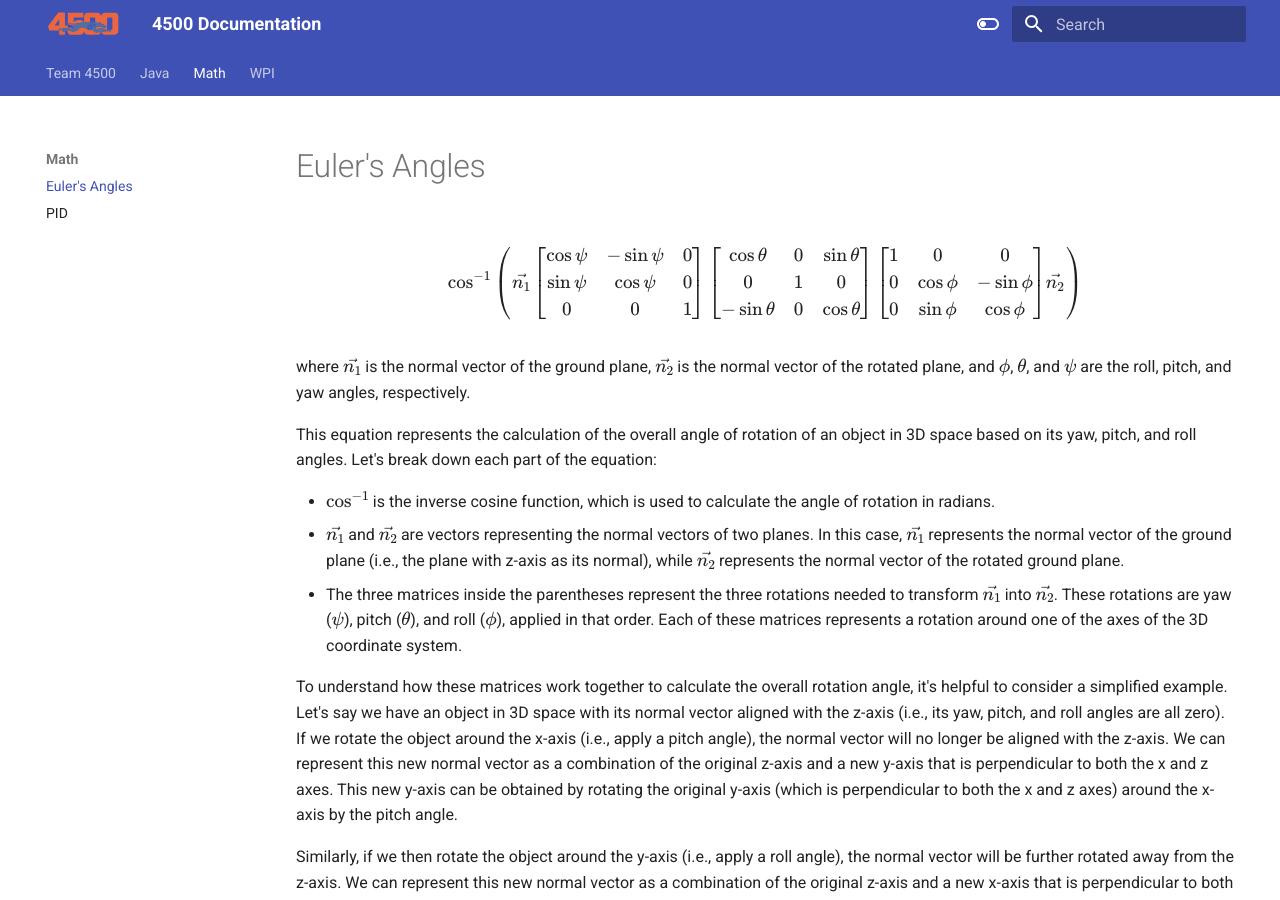
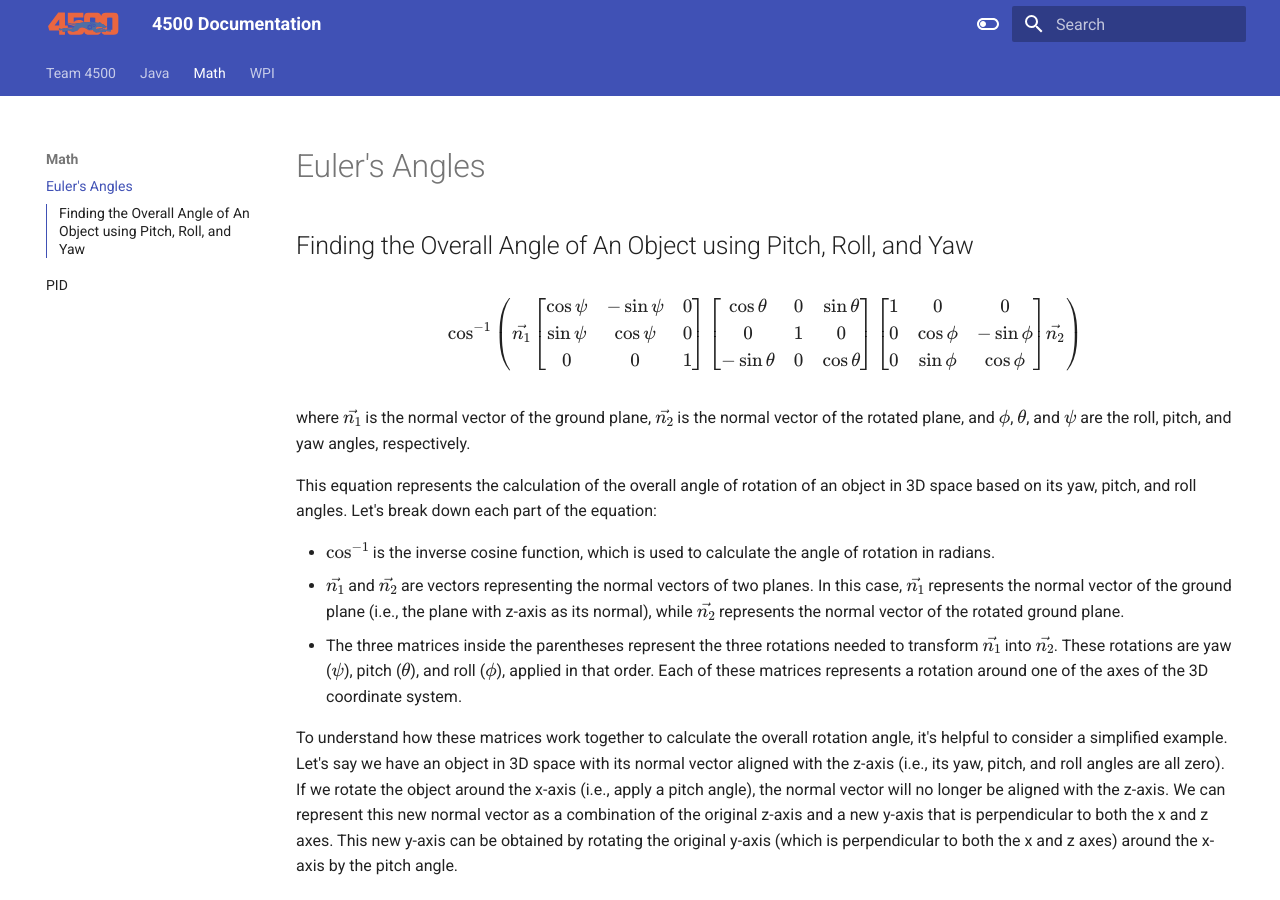
Before and after one commit to FRCTeam4500/mkdocs-4500-docs, an MkDocs documentation site: the page built from docs/Math/eulerangles.md, in a window 1280 px wide and 900 px high. Built offline with MkDocs 1.6.1 and Material for MkDocs 9.7.7, drawn with Linux system fonts in a browser that asks for light colours; some of the changed lines change nothing that is shown.

Commit message:
slight change

```diff
--- a/docs/Math/eulerangles.md
+++ b/docs/Math/eulerangles.md
@@ -1,5 +1,6 @@
 # Euler's Angles
 
+## Finding the Overall Angle of An Object using Pitch, Roll, and Yaw
 $$\cos^{-1} \begin{pmatrix}
     \vec{n_1} \begin{bmatrix}
     \cos \psi & -\sin \psi & 0 \\
--- a/mkdocs.yml
+++ b/mkdocs.yml
@@ -32,7 +32,7 @@ theme:
       accent: lime
 
 extra:
-  homepage: http://frcteam4500.github.io/
+  homepage: https://frcteam4500.github.io/
   social:
     - icon: fontawesome/brands/github
       link: https://github.com/FRCTeam4500
```
